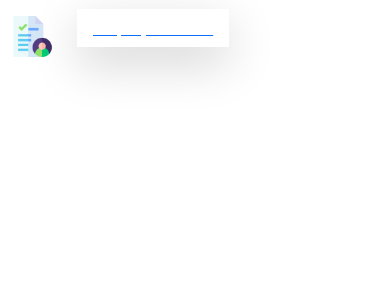
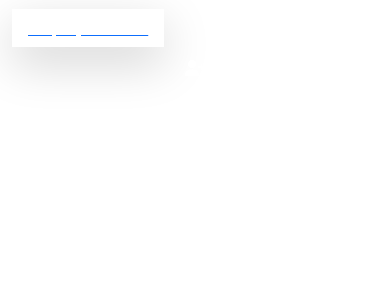
Before and after one commit to nilesh-paradva/EmployeeDatatable-in-React, a React (Vite) app: page / in a window 390 px wide. Shown: the top 300 px of the page. Built offline with nearby package versions, Linux system fonts and the light colour scheme.

Commit message:
employee data table

```diff
--- a/src/components/header/Header.jsx
+++ b/src/components/header/Header.jsx
@@ -8,20 +8,20 @@
         <header className="py-3 bg-[#266ca9]">
             <Container>
                 <Row className="items-center">
-                    <div className="col-2">
+                    <div className="col-2 d-none d-lg-block">
                         <div className="logo">
                             <img src={LogoImage} alt="logo" className="img-fluid w-[40%] cursor-pointer"/>
                         </div>
                     </div>
-                    <div className="col-8">
+                    <div className="col-lg-8">
                         <div className="menu flex items-center justify-center">
                             <ul className="flex m-0 p-0 list-none">
                                 <li><Link to={'/employeeView'} className="no-underline px-3 py-2 rounded-lg bg-[#1b3268] shadow-lg hover:bg-[#122758] transition-all font-bold text-[16px]"><span className="text-white">Employees View</span></Link></li>
                             </ul>
                         </div>
                     </div>
-                    <div className="col-2">
-                        <div className="form-button text-end">
+                    <div className="col-lg-2">
+                        <div className="form-button text-lg-end text-center py-3">
                             <Link to="/employeeform" className="px-3 py-2 text-white rounded-lg bg-[#0f2573] hover:bg-[#1b2859] transition-all"><i className="fa-solid fa-user-plus"></i></Link>
                         </div>
                     </div>
```
